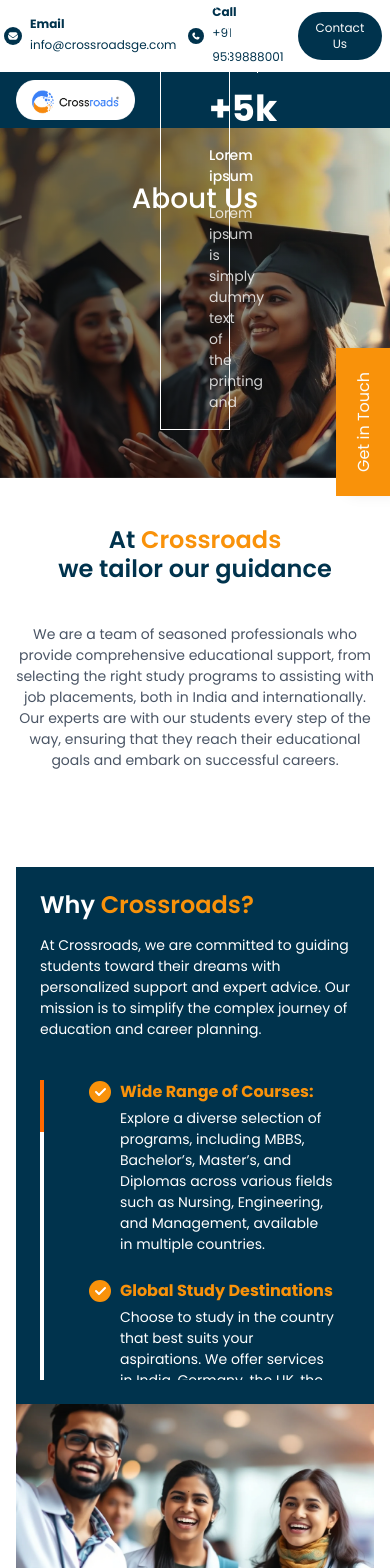
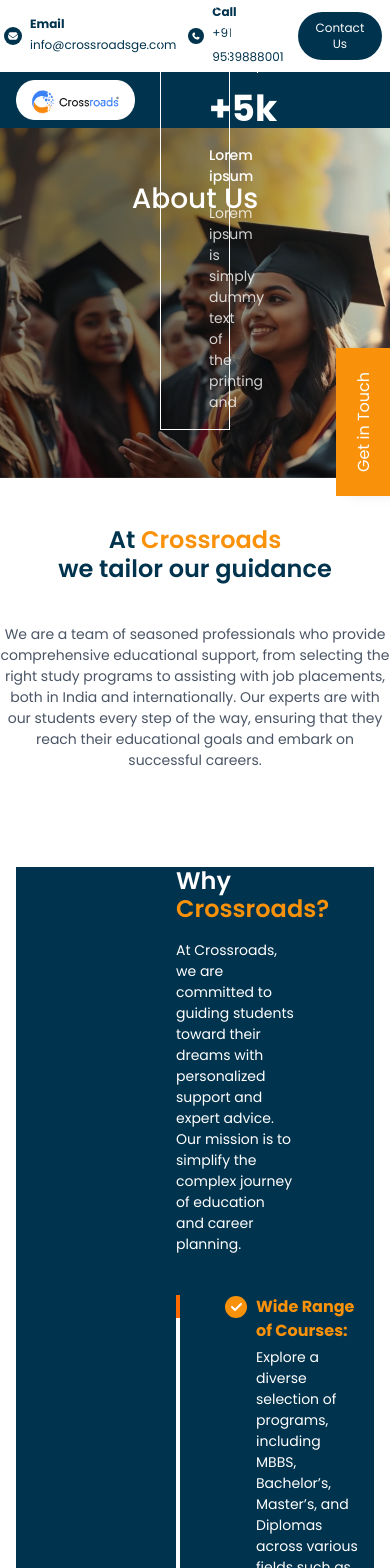
Before and after one commit to silvia-marketbytes/crossroads_frontend, a React (Vite) app: page /Aboutus in a window 390 px wide. Shown: the top 1568 px of the page. Built offline with nearby package versions, Linux system fonts and the light colour scheme.

Commit message:
aboutus scrollable section

```diff
--- a/src/pages/Aboutus/index.jsx
+++ b/src/pages/Aboutus/index.jsx
@@ -10,7 +10,7 @@
 // Reusable TickSVG component with smaller, fixed size
 const TickSVG = () => (
   <svg
-    className="w-6 h-6 text-[#F9920A] mr-2 inline-block shrink-0"
+    className="w-6 h-6 text-[#F9920A] mr-2 inline-block shrink-0" // Changed to 24px x 24px
     viewBox="0 0 24 24"
     fill="none"
     xmlns="http://www.w3.org/2000/svg"
@@ -112,7 +112,7 @@
       </Suspense>
 
       <section className="py-12 bg-white text-center">
-        <div className="container mx-auto px-4">
+        <div className="container mx-auto">
           <h2 className="text-4xl md:text-5xl font-semibold mb-0">
             <span style={{ color: "#00334D" }}>At </span>
             <span style={{ color: "#F9920A" }}>Crossroads</span>
@@ -137,7 +137,7 @@
       <section className="py-12 bg-white">
         <div className="relative mx-auto px-4 md:px-0">
           <div className="grid grid-cols-1 md:grid-cols-2 w-full h-full">
-            <div className="relative bg-[#00334D] text-white flex flex-col items-start justify-center text-left p-6 md:pl-20 md:pr-10">
+            <div className="relative bg-[#00334D] text-white flex flex-col items-start justify-center text-left pl-40 pr-20">
               <h2 className="text-3xl md:text-4xl font-semibold mb-4">
                 <span>Why </span>
                 <span style={{ color: "#F9920A" }}>Crossroads?</span>
```
